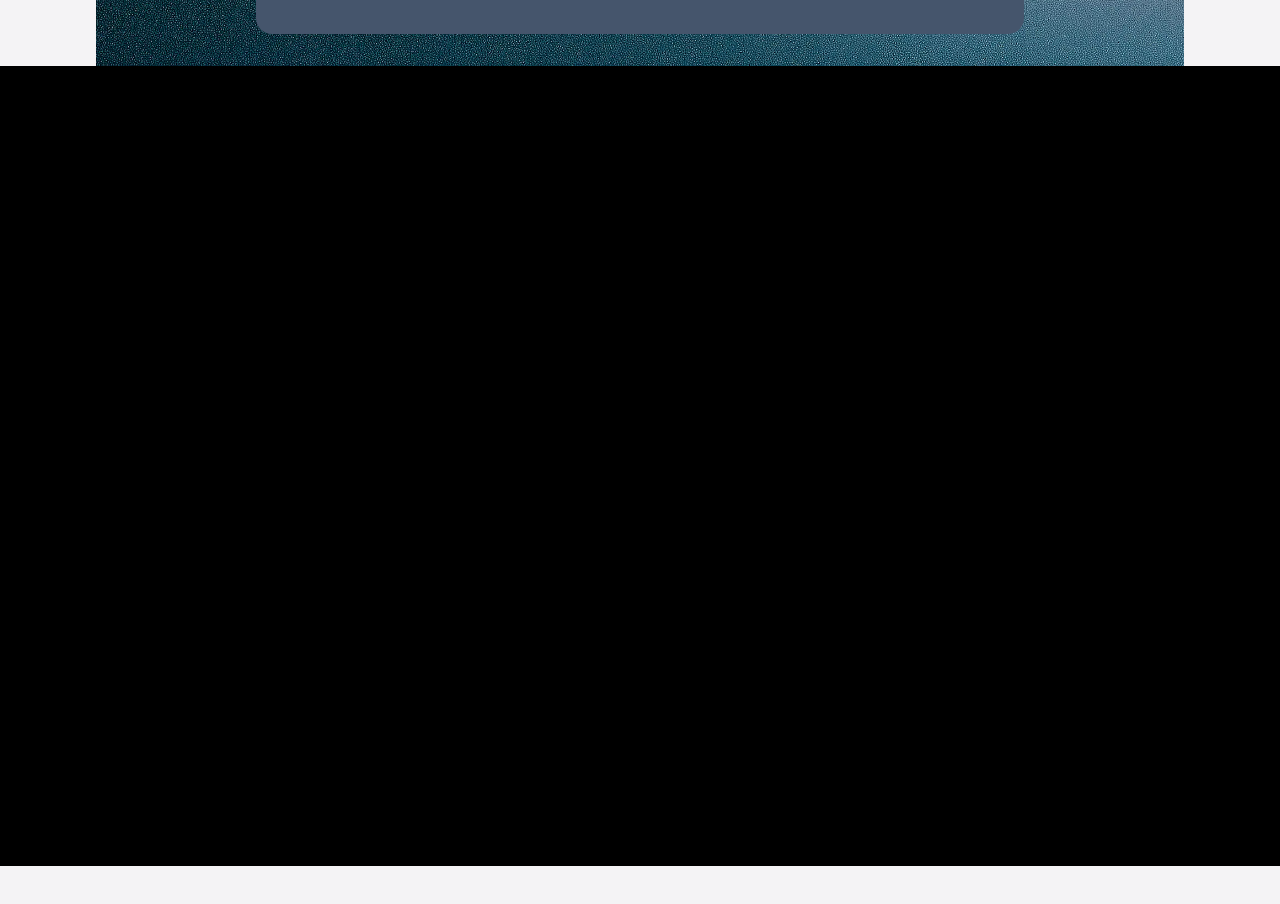
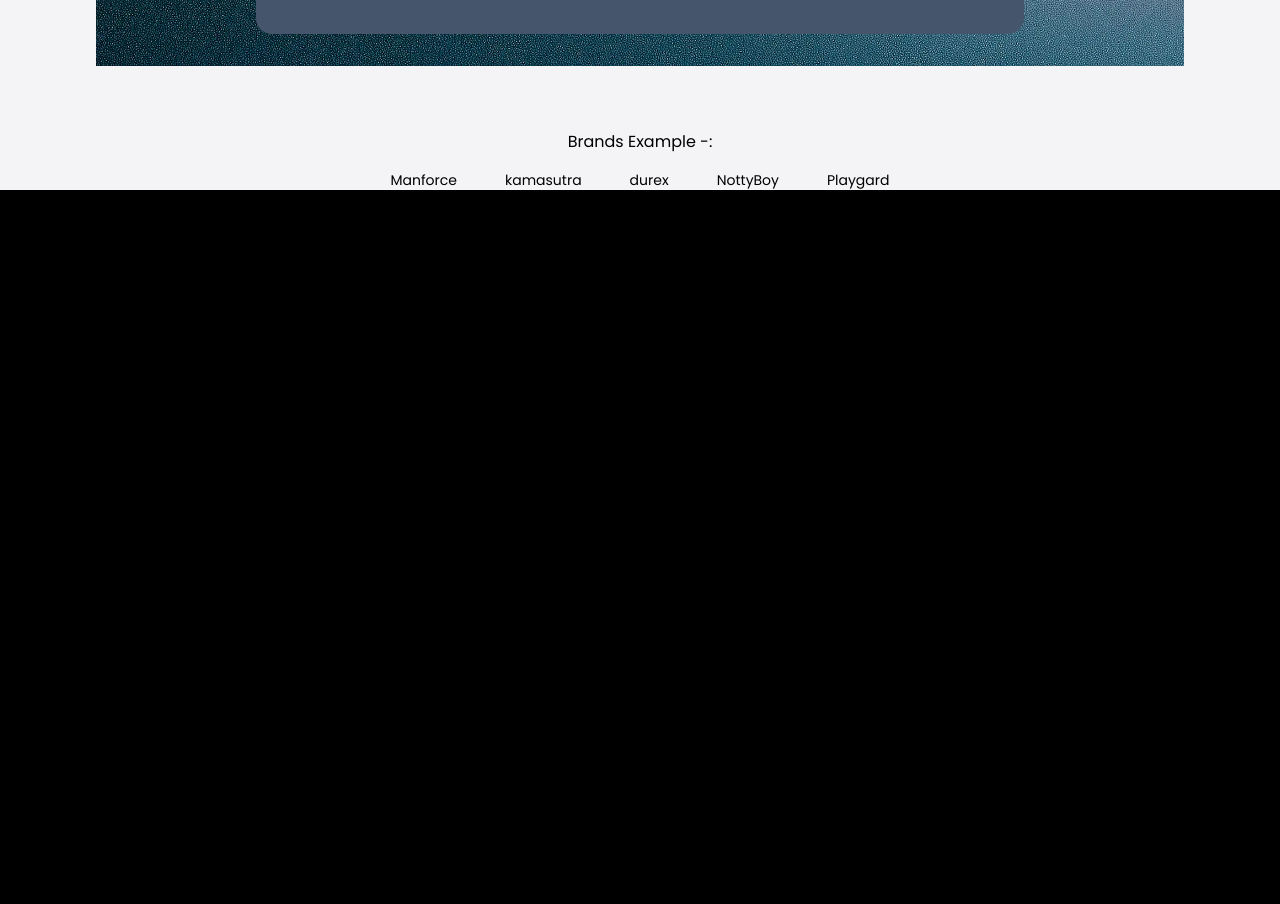
Before and after one commit to Varchasv-pixel/Unnati5, a React (Vite) app: page / in a window 1280 px wide. Shown: the part 1460-2364 px from the top of the page. Before the commit the page ends 2326 px from the top, so only its background shows below. Built offline with nearby package versions, Linux system fonts and the light colour scheme; a web font is replaced by a local one.

Commit message:
fixed minor issues in hero, added brands horizontal scroller

```diff
--- a/src/App.jsx
+++ b/src/App.jsx
@@ -1,12 +1,14 @@
 import React from "react";
 import Hero from "./pages/Hero";
 import Navbar from "./components/Navbar";
+import Brands from "./sections/Brands";
 
 const App = () => {
   return (
     <div className=" h-full flex flex-col w-full items-center justify-center">
       {/* <Navbar/> */}
       <Hero />
+      <Brands/>
       <div className="bg-black w-full h-screen"></div>
     </div>
   );
--- /dev/null
+++ b/src/sections/Brands.jsx
@@ -0,0 +1,33 @@
+import React from 'react'
+import BrandTag from '../ui/BrandTag'
+
+function Brands() {
+
+    const brands = [
+        {title: "Manforce"},
+        {title: "kamasutra"},
+        {title: "durex"},
+        {title: "NottyBoy"},
+        {title: "Playgard"},
+    ]
+
+
+  return (
+    <div className='flex w-[90%] mt-16 flex-col justify-center items-center gap-4'>
+
+        <div>
+            <p>Brands Example -:</p>
+        </div>
+        <div className='flex flex-row justify-center items-center gap-12 overflow-x-auto max-w-screen'>
+            {
+                brands.map(({title}, index)=>{
+                    return <BrandTag key={index} title={title}/>
+                })
+            }
+        </div>
+
+    </div>
+  )
+}
+
+export default Brands
--- /dev/null
+++ b/src/ui/BrandTag.jsx
@@ -0,0 +1,14 @@
+import React from 'react'
+
+function BrandTag({title}) {
+  return (
+    <div>
+        <p className='text-sm text-black'>
+
+      {title}
+        </p>
+    </div>
+  )
+}
+
+export default BrandTag
```
